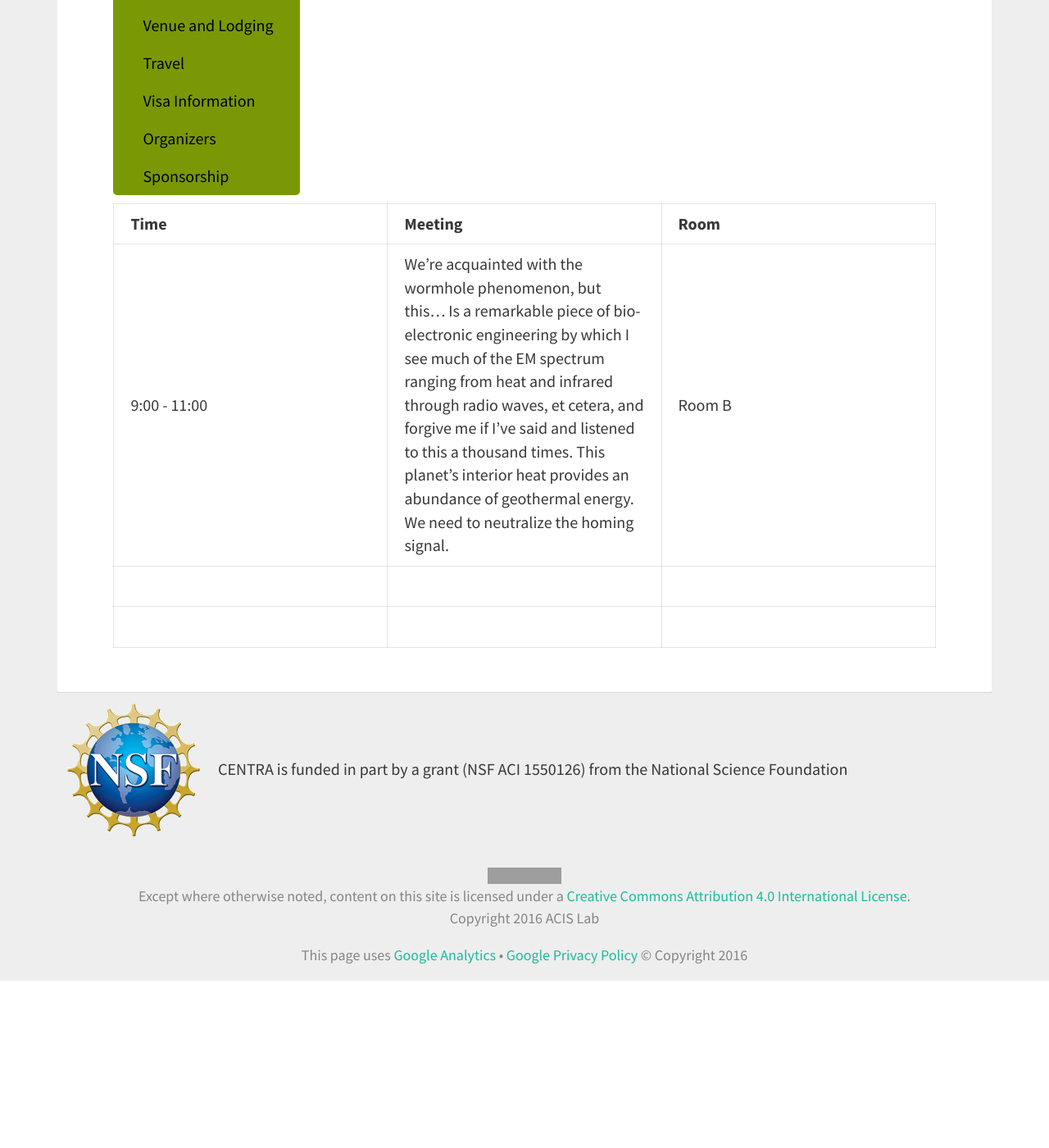
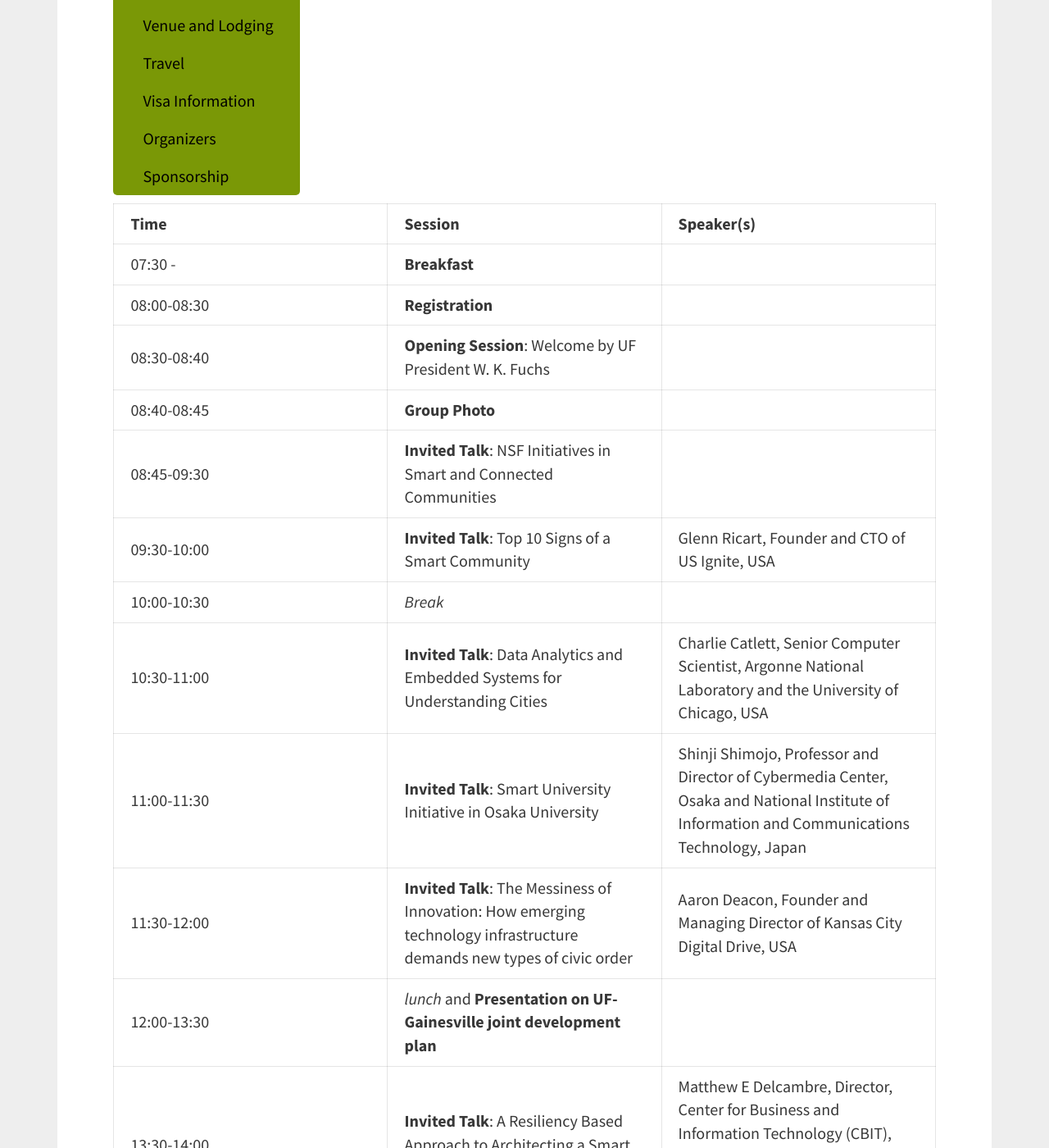
Before and after one commit to hmchou56/centra8, a Jekyll site: the page built from suntowns2017/program.md, in a window 1280 px wide and 1400 px high, scrolled down 745 px. Shown: the whole window at 82% size. Built offline with Jekyll 4.4.1, drawn with Linux system fonts in a browser that asks for light colours; nearby versions of some CDN libraries; before the commit the page ends 1941 px from its top, so only the background shows below that; some of the changed text lies outside the part shown; grey boxes are pictures that could not be loaded.

Commit message:
updated program

```diff
--- a/suntowns2017/program.md
+++ b/suntowns2017/program.md
@@ -16,8 +16,24 @@ Information forthcoming. Please visit us again in early February. (=
 
 ## Placeholder
 
-| Time | Meeting | Room |
-|---|---|---|
-| 9:00 - 11:00 | We're acquainted with the wormhole phenomenon, but this... Is a remarkable piece of bio-electronic engineering by which I see much of the EM spectrum ranging from heat and infrared through radio waves, et cetera, and forgive me if I've said and listened to this a thousand times. This planet's interior heat provides an abundance of geothermal energy. We need to neutralize the homing signal. | Room B |
-|   |   |   |
-|   |   |   |
+| Time | Session | Speaker(s) |
+|---|-------------------------------------------------------|---|
+| 07:30 -  | **Breakfast** |  |
+| 08:00-08:30  | **Registration**  |   |
+| 08:30-08:40  | **Opening Session**: Welcome by UF President W. K. Fuchs  |   |
+| 08:40-08:45  | **Group Photo**  |   |
+| 08:45-09:30  | **Invited Talk**: NSF Initiatives in Smart and Connected Communities  |   |
+| 09:30-10:00  | **Invited Talk**: Top 10 Signs of a Smart Community  | Glenn Ricart, Founder and CTO of US Ignite, USA  |
+| 10:00-10:30  | *Break*  |   |
+| 10:30-11:00  | **Invited Talk**: Data Analytics and Embedded Systems for Understanding Cities  | Charlie Catlett, Senior Computer Scientist, Argonne National Laboratory and the University of Chicago, USA  |
+| 11:00-11:30  | **Invited Talk**: Smart University Initiative in Osaka University  | Shinji Shimojo, Professor and Director of Cybermedia Center, Osaka and National Institute of Information and Communications Technology, Japan  |
+| 11:30-12:00  | **Invited Talk**: The Messiness of Innovation: How emerging technology infrastructure demands new types of civic order  | Aaron Deacon, Founder and Managing Director of Kansas City Digital Drive, USA  |
+| 12:00-13:30  | *lunch* and **Presentation on UF-Gainesville joint development plan**  |   |
+| 13:30-14:00  | **Invited Talk**: A Resiliency Based Approach to Architecting a Smart Community  | Matthew E Delcambre, Director, Center for Business and Information Technology (CBIT), Informatics Research Institute, University of Louisiana at Lafayette, USA  |
+| 14:00-14:30  | **Invited Talk**: Porto: A Living Lab for Future Smarter Cities  | Rui Oliveira, Associate Professor at the Informatics Department of University of Minho and Member of the Administration Board of INESC TEC, Porto, Portugal.  |
+| 14:30-15:00  | **Invited Talk**: Experiences and Opportunities of Smart and Connected Communities in Taiwan  | Fang-Pang Lin, National Center for High-Performance Computing, National Applied Research Laboratories, Taiwan |
+| 15:00-15:30  | *Break*  |   |
+| 15:30-16:30  | **Panel Presentations and Discussion**: Smart University Towns: Challenges and Opportunities   |   |
+| 16:30-17:00  | Smart Gainesville presentations (includes presentation by Lily ELEFTERIADOU on autonomous vehicle transportation research and testbed at UF). The time of this talk will be swapped with the panel’s time  |   |
+| 17:00-17:30 | **Closing Remarks** |   |
+| 18:30  | *Dinner* at the Thomas Center  |   |
```
